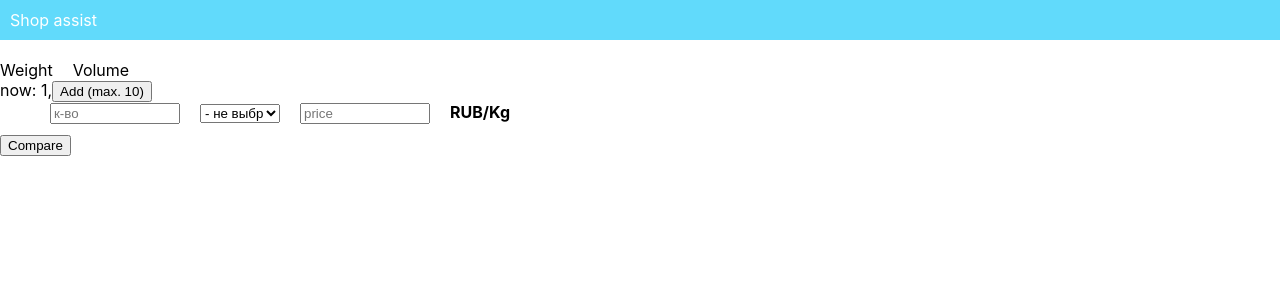
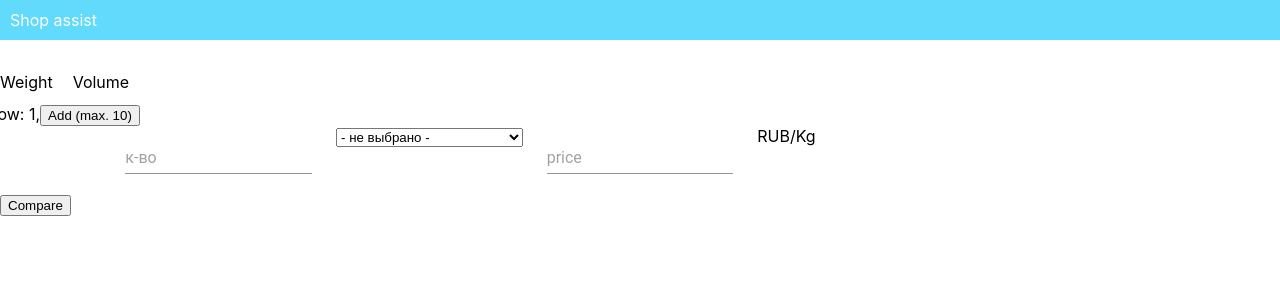
Before and after one commit to LazzyLizzard/shop-assist, a React (Create React App) app: page / in a window 1280 px wide. Shown: the top 300 px of the page. Built offline with nearby package versions, Linux system fonts and the light colour scheme.

Commit message:
Basic layout Input from MUI

```diff
--- a/src/App.jsx
+++ b/src/App.jsx
@@ -1,5 +1,6 @@
 import React, {Component} from 'react';
 import {get, isEqual} from 'lodash';
+import Grid from '@material-ui/core/Grid';
 import {DEFAULT_DATA} from './constants/initial-values';
 import {measures} from './constants/measures';
 import {BEST_VALUES_INDEXES, COMPARE_DATA} from './constants/field-names';
@@ -82,7 +83,6 @@ export class App extends Component {
         })
     };
 
-
     componentDidMount() {
         // this.setState(() => ({
         //     measure: measureItems.items.find(item => get(item, 'default') === true)
@@ -97,7 +97,6 @@ export class App extends Component {
                 }
             }
         })
-
     }
 
     componentDidUpdate(prevProps, prevState) {
@@ -114,11 +113,16 @@ export class App extends Component {
         const {compareData} = this.state;
         console.log(compareData);
         return (
-            <div>
+            <React.Fragment>
+                <Grid container spacing={24}>
+                    <Grid item xs={12}>
                         <Header />
-                <div>
+                    </Grid>
+                </Grid>
+                <Grid container spacing={24}>
+                    <Grid item xs={12}>
                         <MeasuresList measures={measures} />
-                </div>
+                    </Grid>
                     <div>
                         now: {compareData.length},
                         <button
@@ -128,7 +132,8 @@ export class App extends Component {
                             Add (max. {MAX_ITEMS})
                         </button>
                     </div>
-                <div>
+                </Grid>
+
                 {/* TODO [sf] 03.02.2019 use other key */}
                 {
                     compareData.map((item, index) =>
@@ -146,8 +151,9 @@ export class App extends Component {
                             />)
                     )
                 }
-                </div>
-                <div>
+
+                <Grid container spacing={24}>
+                    <Grid item>
                         <button
                             type="button"
                             onClick={() => this.setState(() => {
@@ -158,8 +164,9 @@ export class App extends Component {
                         >
                             Compare
                         </button>
-                </div>
-            </div>
+                    </Grid>
+                </Grid>
+            </React.Fragment>
         );
     }
 }
--- a/src/components/input/input.jsx
+++ b/src/components/input/input.jsx
@@ -1,12 +1,11 @@
 import React from 'react';
+import TextField from '@material-ui/core/TextField';
 
 export const Input = ({changeHandler, index, ...rest}) => {
     return (
-        <input
-            type="text"
-            autoComplete="off"
+        <TextField
             onChange={(event) => changeHandler(event, index)}
-            style={{width: '100%'}}
+            margin="normal"
             {...rest}
         />
     )
--- a/src/components/price-item/price-item.jsx
+++ b/src/components/price-item/price-item.jsx
@@ -1,9 +1,9 @@
 import React from 'react';
 import {get} from 'lodash';
+import Grid from '@material-ui/core/Grid';
 import {Input} from '../input';
 import {measures} from '../../constants/measures';
-import './price-item.scss'
-
+// import './price-item.scss'
 
 // TODO [sf] 10.02.2019 make component
 const getMeasuresOptions = (measureKey) => {
@@ -22,11 +22,12 @@ const getMeasuresOptions = (measureKey) => {
 export const PriceItem = ({props, index, changeHandler, allowDelete, removeHandler, measureKey, measure, bestValues}) => {
     const {itemName} = measure;
     return (
-        <div className="price-item">
-            <div className="price-item__mark">
+        <Grid container spacing={24} style={{padding: '0 20px'}}>
+            <Grid item xs={1} sm={1} xl={1}>
                 {bestValues.includes(index) && <div>**</div>}
-            </div>
-            <div className="price-item__quantity">
+            </Grid>
+
+            <Grid item xs={6} sm={2}>
                 <Input
                     placeholder="к-во"
                     name="quantity"
@@ -34,8 +35,8 @@ export const PriceItem = ({props, index, changeHandler, allowDelete, removeHandl
                     index={index}
                     changeHandler={changeHandler}
                 />
-            </div>
-            <div className="price-item__unit">
+            </Grid>
+            <Grid item xs={3} sm={2}>
                 <select
                     style={{width: '100%'}}
                     name="unit"
@@ -44,8 +45,8 @@ export const PriceItem = ({props, index, changeHandler, allowDelete, removeHandl
                     <option value="-">- не выбрано -</option>
                     {getMeasuresOptions(measureKey)}
                 </select>
-            </div>
-            <div className="price-item__price">
+            </Grid>
+            <Grid item xs={3} sm={2}>
                 <Input
                     placeholder="price"
                     name="price"
@@ -53,11 +54,11 @@ export const PriceItem = ({props, index, changeHandler, allowDelete, removeHandl
                     index={index}
                     changeHandler={changeHandler}
                 />
-            </div>
-            <div className="price-item__result">
+            </Grid>
+            <Grid item xs={3} sm={2}>
                 {props.r} RUB/{itemName}
-            </div>
-            <div className="price-item__button">
+            </Grid>
+            <Grid item xs={3} sm={2}>
                 {allowDelete &&
                 <button
                     type="button"
@@ -68,7 +69,7 @@ export const PriceItem = ({props, index, changeHandler, allowDelete, removeHandl
                     X
                 </button>
                 }
-            </div>
-        </div>
+            </Grid>
+        </Grid>
     )
 };
```
Lines whose indentation alone changed are shown as unchanged.
